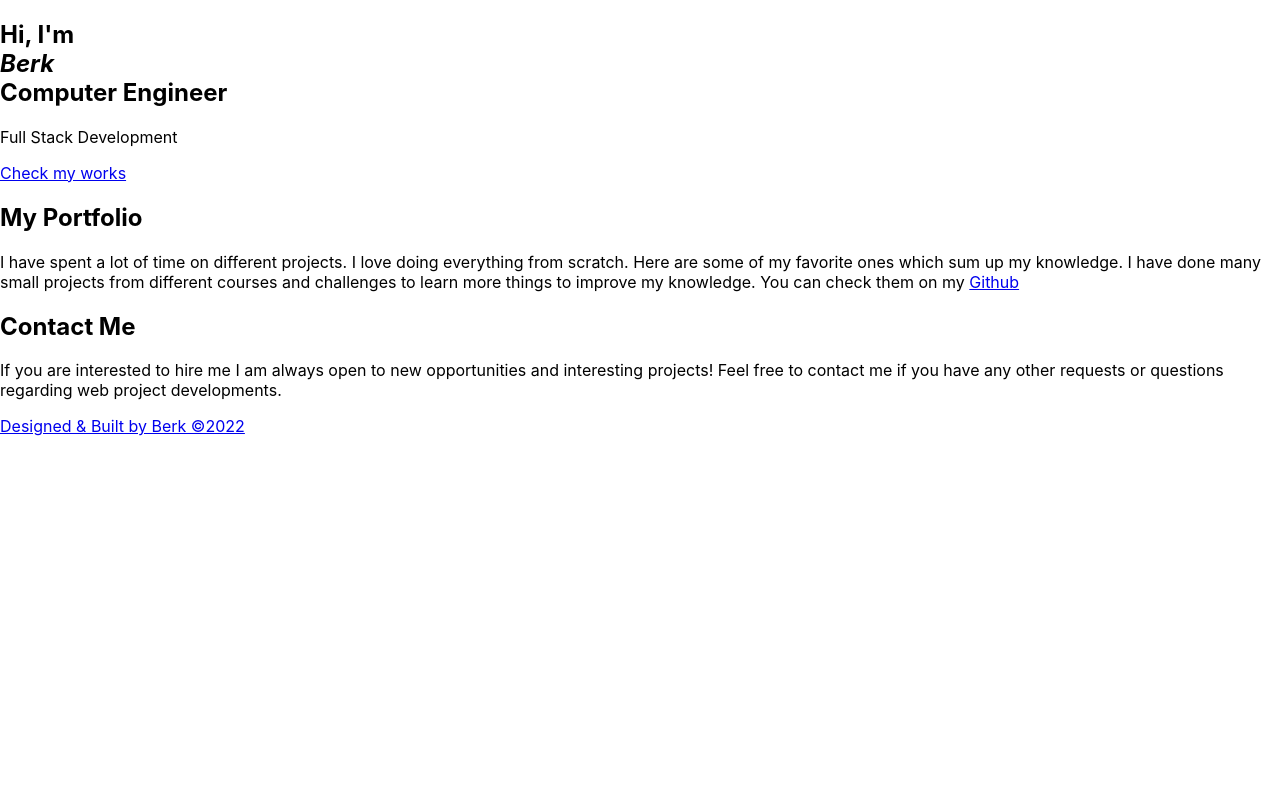
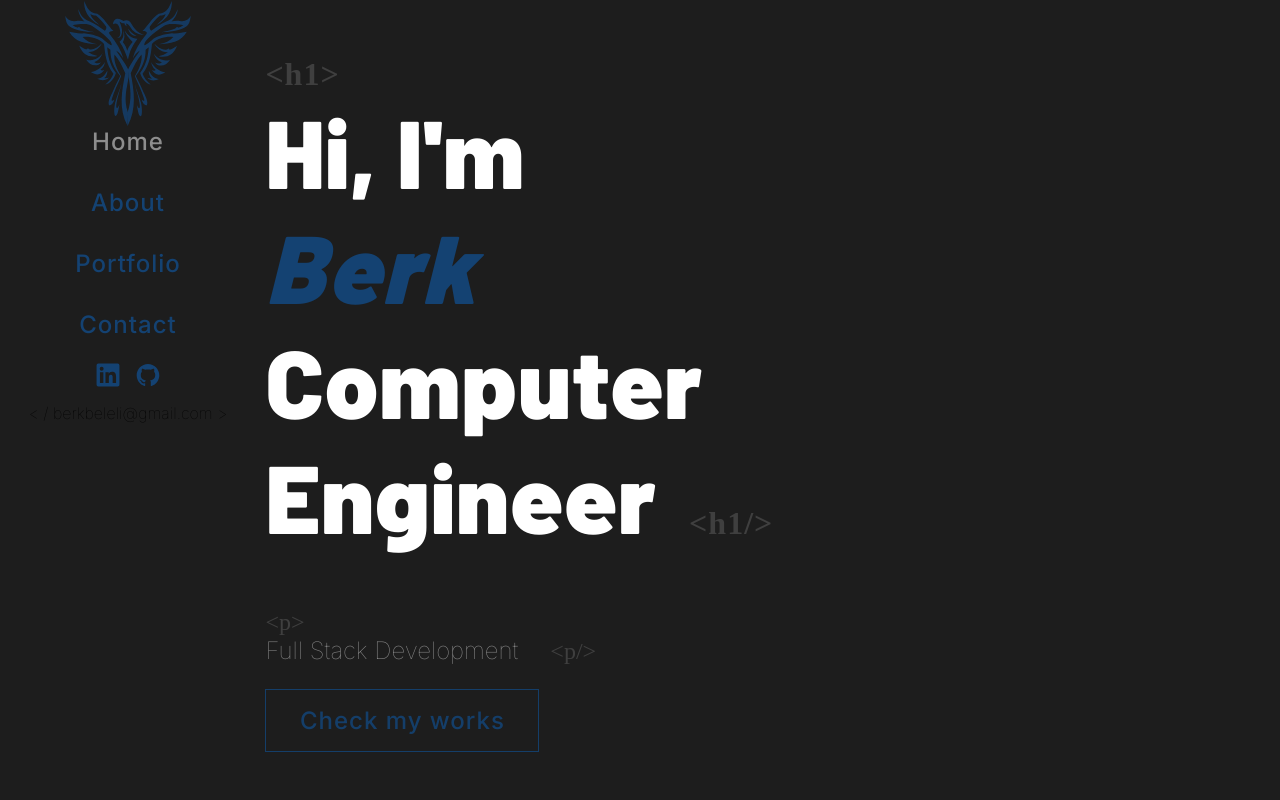
Before and after one commit to berkbeleli/personal-portfolio, a React (Create React App) app: page / in a window 1280 px wide. Shown: the top 800 px of the page. Built offline with nearby package versions, Linux system fonts and the light colour scheme; a web font is replaced by a local one.

Commit message:
Implemented required stylesheets and navigation into App.js

```diff
--- a/src/App.js
+++ b/src/App.js
@@ -1,10 +1,17 @@
 import './App.css';
 import { BrowserRouter as Router, Routes, Route } from "react-router-dom";
 import { Home } from "./routes/router.js";
+import { Navigation } from './components/index';
+import "./core-ui/Styles.sass";
+import './core-ui/Hover.sass';
+import './routes/home/Home.sass';
+import './components/footer/Footer.sass'
+import './components/navigation/Navigation.sass'
 
 function App() {
   return (
    <Router>
+    <Navigation />
       <Routes>
           <Route path="/" element={<Home />}/>
       </Routes>
--- a/src/components/footer/Footer.sass
+++ b/src/components/footer/Footer.sass
@@ -1,3 +1,5 @@
+@import '../../core-ui/_base'
+// @use 'base'
 
 //FOOTER
 .footer
--- /dev/null
+++ b/src/components/index.js
@@ -0,0 +1,4 @@
+import Navigation from './navigation/Navigation';
+import Footer from './footer/Footer'
+
+export {Navigation, Footer};
--- a/src/components/navigation/Navigation.js
+++ b/src/components/navigation/Navigation.js
@@ -1,5 +1,5 @@
 import Whiteham from "../../assets/images/three-line-white.png";
-import WhiteXham from "../../assets/images/x-white-icon.png";
+import WhiteXham from "../../assets/images/x-white-icon..png";
 import NavigationEmail from "./NavigationEmail";
 import NavigationHamburger from "./NavigationHamburger";
 import NavigationLogo from "./NavigationLogo";
--- a/src/components/navigation/Navigation.sass
+++ b/src/components/navigation/Navigation.sass
@@ -61,7 +61,7 @@
         transition: all 0.4s ease
     .nav-link.active
         text-decoration: none
-        color: #fd1056
+        color: #144272
     .nav-link.main-active
         text-decoration: none
         color: $gray
--- a/src/components/navigation/NavigationHamburger.js
+++ b/src/components/navigation/NavigationHamburger.js
@@ -1,4 +1,4 @@
-import WhiteLines from "../../assets/images/hamburger-white.png";
+import WhiteLines from "../../assets/images/three-line-white.png";
 import React from "react";
 const NavigationHamburger = React.forwardRef((props, ref) => (
   <section className="ham-section">
--- a/src/core-ui/_base.sass
+++ b/src/core-ui/_base.sass
@@ -60,7 +60,7 @@ p
     font-family: $title-font
 .white-text
     color: $white
-.pink-text
+.blue-text
     color: $navish
 .gray-text
     color: $gray
--- /dev/null
+++ b/src/routes/home/Home.sass
@@ -0,0 +1,50 @@
+@use  "../../core-ui/_base"
+
+//MAIN PAGE
+.main-page
+    display: flex
+    flex-direction: column
+    gap: 2rem
+    margin-top: 20%
+    @media (min-width: base.$lg-width)
+        grid-column: span 3
+        margin-top: 2%
+
+//HEADER
+.header
+    padding: 1.5rem
+    display: flex
+    flex-direction: column
+    h1
+        font-size: 3.8rem
+        letter-spacing: 1px
+        em
+            letter-spacing: 2px
+    a
+        background-color: transparent
+        border-width: 1px
+        border-color: base.$navish
+        border-style: solid
+        letter-spacing: 1px
+        padding: 1rem
+        letter-spacing: 1px
+        width: 15rem
+        max-width: 50%
+        text-align: center
+        font-family: base.$body-font
+        opacity: 0.9
+        background: linear-gradient(to right, base.$white 50%, transparent 50%)
+        background-size: 200% 100%
+        background-position: right bottom
+        transition: all 0.4s ease
+
+    @media (min-width: base.$sm-width)
+        h1
+            font-size: 5rem
+        p
+            font-size: 1.5rem
+        a
+            font-size: 1.5rem
+    @media (min-width: base.$xl-width)
+        h1
+            font-size: 6rem
```
